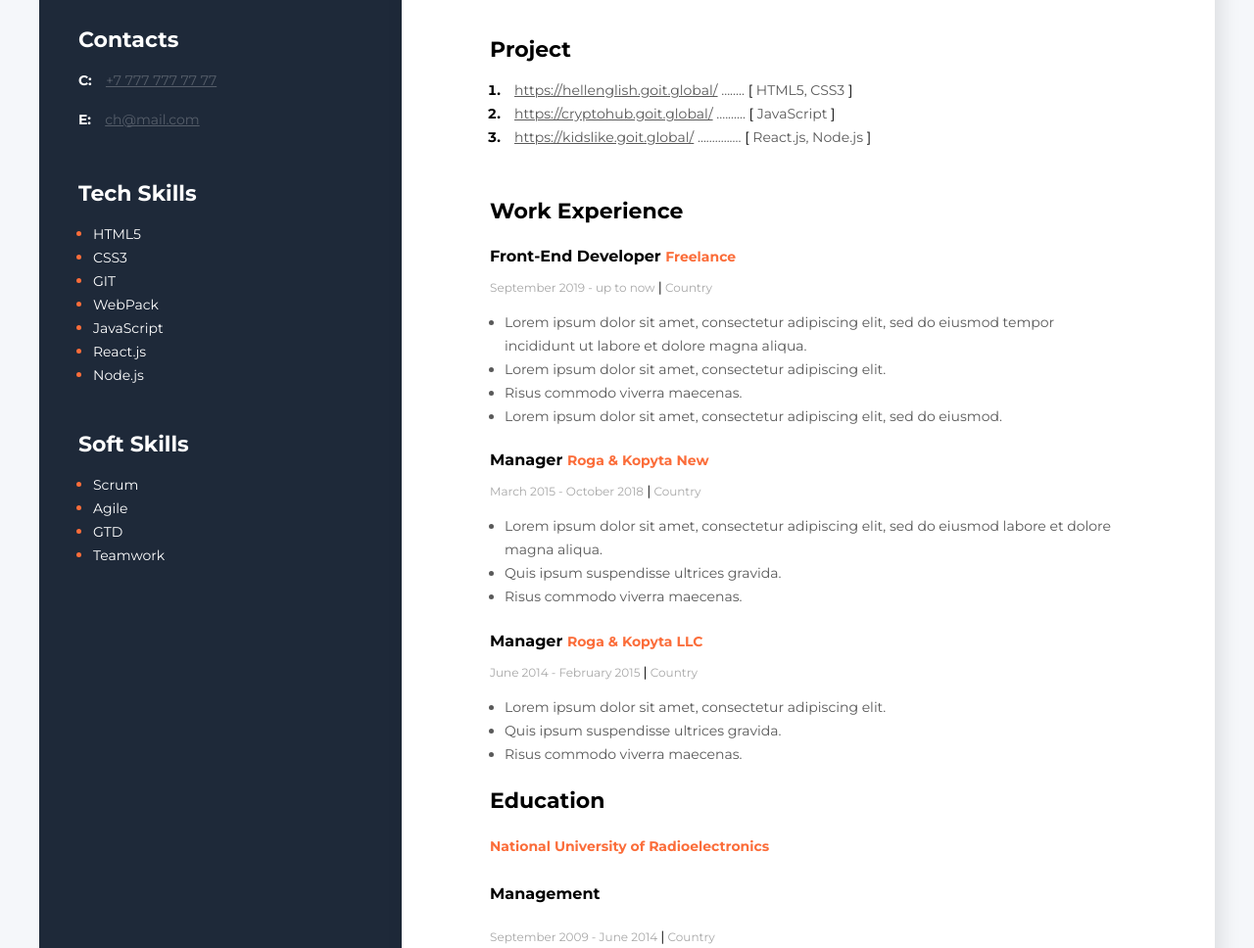
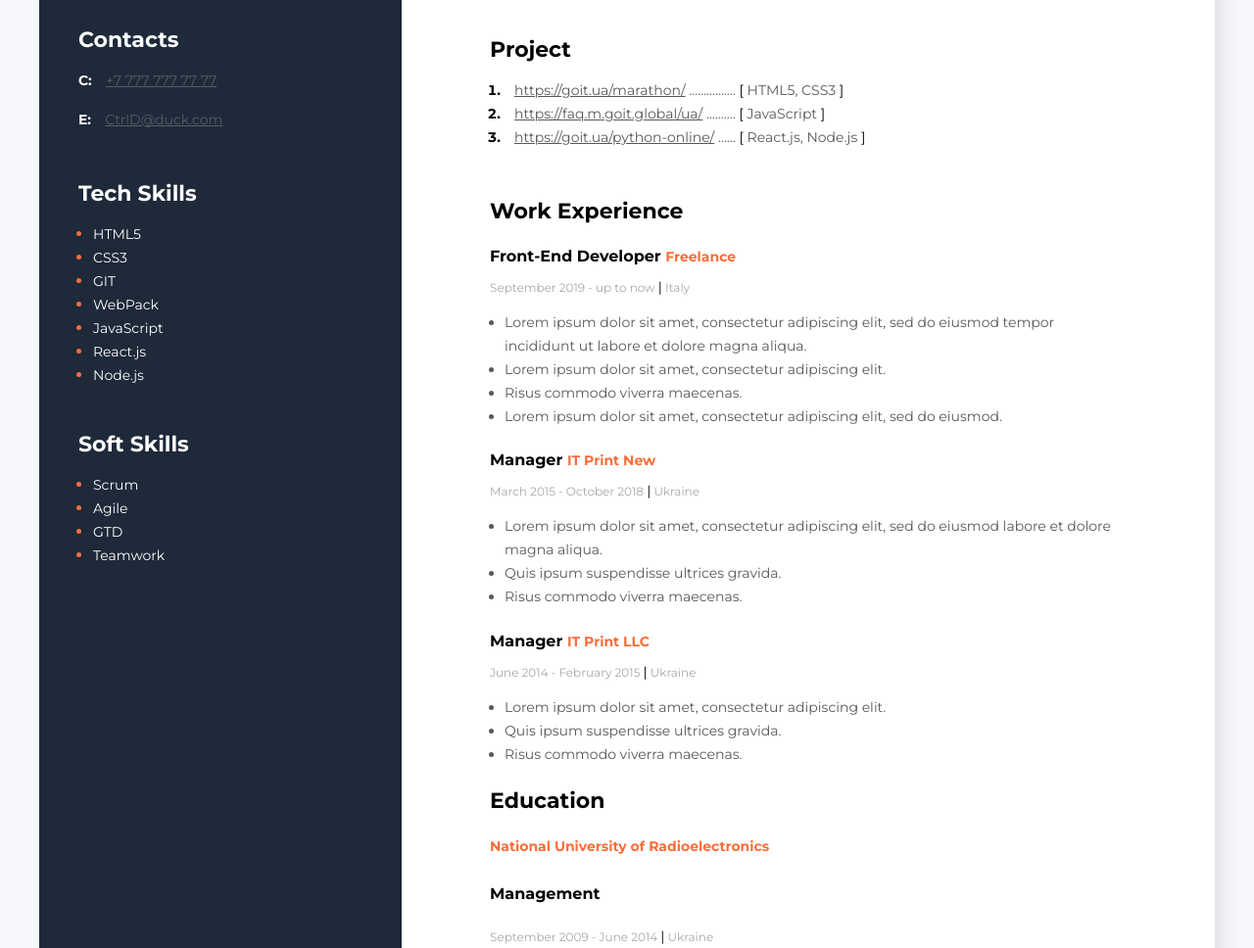
Before and after one commit to WorkSpaceGit/resume, a plain HTML site: page index.html in a window 1280 px wide. Shown: the part 375-1343 px from the top of the page at 98% size. Drawn offline with Linux system fonts and the light colour scheme.

Commit message:
Update index.html

```diff
--- a/index.html
+++ b/index.html
@@ -27,20 +27,20 @@
             <ol class="projects-list">
                 <li class="project-items">
                     <span class="project">
-                    <a href="https://hellenglish.goit.global/" class="project-link">https://hellenglish.goit.global/</a>
-                    ........
+                    <a href="https://goit.ua/marathon/" class="project-link">https://goit.ua/marathon/</a>
+                    ................
                     <span class="project-brecket">[</span> HTML5, CSS3 <span class="project-brecket">]</span> </span>
                 </li>
                 <li class="project-items">
                     <span class="project">
-                    <a href="https://cryptohub.goit.global/" class="project-link">https://cryptohub.goit.global/</a>
+                    <a href="https://faq.m.goit.global/ua/" class="project-link">https://faq.m.goit.global/ua/</a>
                     ..........
                     <span class="project-brecket">[</span> JavaScript <span class="project-brecket">]</span> </span>
                 </li>
                 <li class="project-items">
                     <span class="project">
-                    <a href="https://kidslike.goit.global/" class="project-link">https://kidslike.goit.global/</a>
-                    ...............
+                    <a href="https://goit.ua/python-online/" class="project-link">https://goit.ua/python-online/</a>
+                    ......
                     <span class="project-brecket">[</span> React.js, Node.js <span class="project-brecket">]</span> </span>
                 </li>
             </ol>
@@ -51,7 +51,7 @@
             <h3 class="title">Work Experience</h3>
             <!--conpany1-->
             <div><h4 class="work-positions">Front-End Developer <span class="organization">Freelance</span> </h4></div>
-            <p class="period">September 2019 - up to now <span class="line">|</span>    Country</p>
+            <p class="period">September 2019 - up to now <span class="line">|</span>    Italy</p>
             <ul class="work-list">
                 <li class="work-list-item">Lorem ipsum dolor sit amet, consectetur adipiscing elit, sed do eiusmod tempor incididunt ut labore et dolore magna aliqua. </li>
                 <li class="work-list-item">Lorem ipsum dolor sit amet, consectetur adipiscing elit.</li>
@@ -59,16 +59,16 @@
                 <li class="work-list-item">Lorem ipsum dolor sit amet, consectetur adipiscing elit, sed do eiusmod. </li>
             </ul>
             <!--conpany2-->
-            <div><h4 class="work-positions">Manager <span class="organization">Roga & Kopyta New</span> </h4></div>
-            <p class="period">March 2015 - October 2018 <span class="line">|</span>   Country</p>
+            <div><h4 class="work-positions">Manager <span class="organization">IT Print New</span> </h4></div>
+            <p class="period">March 2015 - October 2018 <span class="line">|</span>   Ukraine</p>
             <ul class="work-list">
                 <li class="work-list-item">Lorem ipsum dolor sit amet, consectetur adipiscing elit, sed do eiusmod labore et dolore magna aliqua. </li>
                 <li class="work-list-item">Quis ipsum suspendisse ultrices gravida.</li>
                 <li class="work-list-item">Risus commodo viverra maecenas. </li>
             </ul>
             <!--conpany3-->
-            <div><h4 class="work-positions">Manager <span class="organization">Roga & Kopyta LLC</span> </h4></div>
-            <p class="period">June 2014 - February 2015 <span class="line">|</span>   Country</p>
+            <div><h4 class="work-positions">Manager <span class="organization">IT Print LLC</span> </h4></div>
+            <p class="period">June 2014 - February 2015 <span class="line">|</span>   Ukraine</p>
             <ul class="work-list">
                 <li class="work-list-item">Lorem ipsum dolor sit amet, consectetur adipiscing elit. </li>
                 <li class="work-list-item">Quis ipsum suspendisse ultrices gravida.</li>
@@ -80,7 +80,7 @@
             <h3 class="title">Education</h3>
             <h4 class="work-positions"><span class="organization">National University of Radioelectronics</span></h4>
             <h5 class="work-positions-home">Management</h5>
-            <p class="period">September 2009 - June 2014 <span class="line">|</span>   Country</p>
+            <p class="period">September 2009 - June 2014 <span class="line">|</span>   Ukraine</p>
         </div>
     </div>
     <!--Sidebar-->
@@ -95,7 +95,7 @@
                     <a href="tel:+77777777777" class="contack_link">+7 777 777 77 77</a></p>
                 <p>
                     <span class="contact-tell_mail">E:</span>
-                    <a href="mailto:chornyiav@gmail.com" class="contack_link">ch@mail.com</a></p>
+                    <a href="mailto:CtrlD@duck.com" class="contack_link">CtrlD@duck.com</a></p>
             </div>
         </div>
         <!--TechSkils-->
@@ -111,7 +111,7 @@
                 <li class="tech-skills-item"><span class="tech-skills-text"> Node.js</span></li>
             </ul>
         </div>
-        <!--д/з-->
+        <!--Рґ/Р·-->
         <div class="soft-skills">
             <h3 class="sidebar-title">Soft Skills</h3>
             <ul class="soft-skills-list">
```
